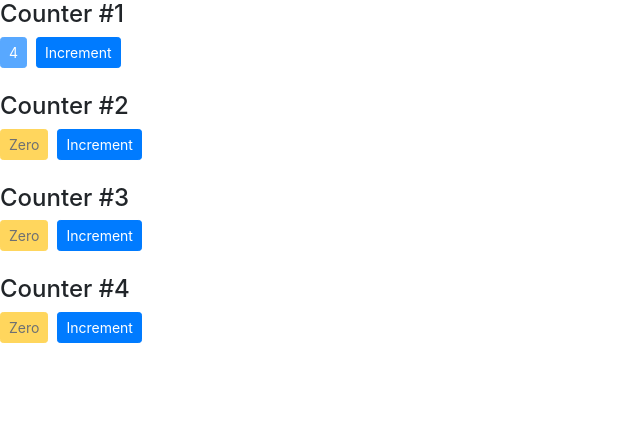
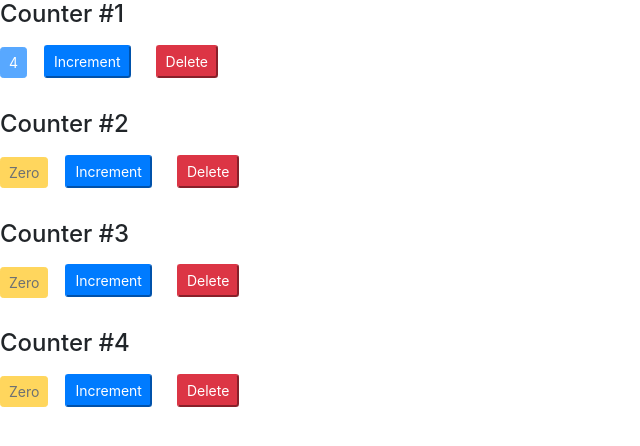
Before and after one commit to tuhinssam/ReactCounterApp, a React (Create React App) app: page / in a window 1280 px wide. Shown: the top 446 px of the page, without its empty margins (0-640 px from the left). Built offline with nearby package versions, Linux system fonts and the light colour scheme.

Commit message:
handling evemts

```diff
--- a/src/components/counter.jsx
+++ b/src/components/counter.jsx
@@ -22,8 +22,16 @@ class Counter extends Component {
             <span>&nbsp;&nbsp;</span>
             <button
             onClick={(product) => this.handleIncrement()}
-            className="btn btn-primary btn-sm">Increment
-            </button> <br/><br/>
+            className="ben btn-primary btn-sm m-2">
+                Increment
+            </button>
+            <span>&nbsp;&nbsp;</span>
+            <button
+            onClick = {this.hadleDelete}
+            className="ben btn-danger btn-sm m-2">
+                Delete
+            </button>
+            <br/><br/>
         </React.Fragment>
         );
     }
--- a/src/components/counters.jsx
+++ b/src/components/counters.jsx
@@ -11,11 +11,15 @@ class Counters extends Component {
         ]
      };
 
+    handleDelete = () => {
+        console.log('Event Handler Called');
+    }
+
     render() {
         return (
             <div>
                 {this.state.counters.map(obj =>
-                <Counter key={obj.id} value={obj.value}>
+                <Counter key={obj.id} value={obj.value} id={Counter.id} onDelete= {this.handleDelete}>
                     <h4>Counter #{obj.id}</h4>
                 </Counter>)}
             </div>
```
